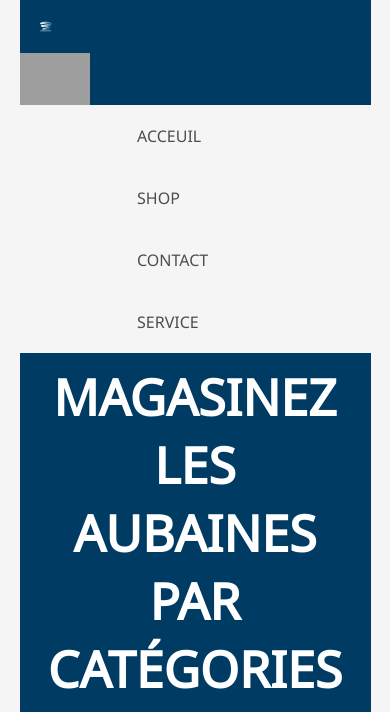
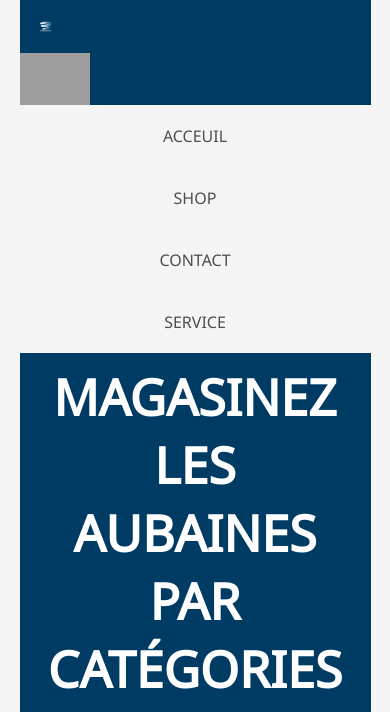
Before and after one commit to sbociot/electronicuniversalstore, a PHP site: page /shop.php in a window 390 px wide. Shown: the top 712 px of the page. Run offline with PHP 8.4, Linux system fonts and the light colour scheme; data comes from the database, SQL or seed files in the repository; data that the repository does not hold is empty; grey boxes are pictures that could not be loaded.

Commit message:
responsive page acceuil

```diff
--- a/index.php
+++ b/index.php
@@ -10,11 +10,13 @@ define('ICON_PATH', 'images/icons/');
 <div class="image_categorie">
    <h1>Magasinez les AUBAINES par catégories</h1>
   <?php foreach ($myicon as $key => $value) {?>
+    <a href="aubaine_choix.php?aubaine=<?= $value['name'] ?>" >
       <div class="categorie_icon">
         <ul class="icon_wrapper">
           <li><img class="icon" src="<?= ICON_PATH,$value['image']?>" alt="<?= $value['name']?>"></li>
-          <li><a href="aubaine_choix.php?aubaine=<?= $value['name'] ?>"><?= $value['name']?></a></li>
+          <li><?= $value['name']?></li>
         </ul>
+    </a>
       </div>
   <?php }  ?>
 </div>
--- a/style/master.css
+++ b/style/master.css
@@ -396,13 +396,28 @@ footer div.horaires table {
 footer div.horaires p {
     margin-top: 75px;
 }
+/*Partie responsive page acceuil*/
+@media only screen and (max-width: 414px)  {
+    .menu_container {
+        width: 90%;
+        margin-left: 5%;
+        margin-right: 5%;
+    }
+    .menu_container li {
+        display: block;
+        width:100%;
+        text-align: center;
 
-@media only screen and (max-width: 414px)  {
-	.categorie_icon {
+    }
+    .menu_container li a {
+        display: block;
+    }
+    .categorie_icon {
 		width: 28%;
 		margin: 10%;
 	}
 	.image_categorie .categorie_icon{
 		margin: 10%;
 	}
+    /*fin partie reponsive pour la page acceuil*/
 }
```
